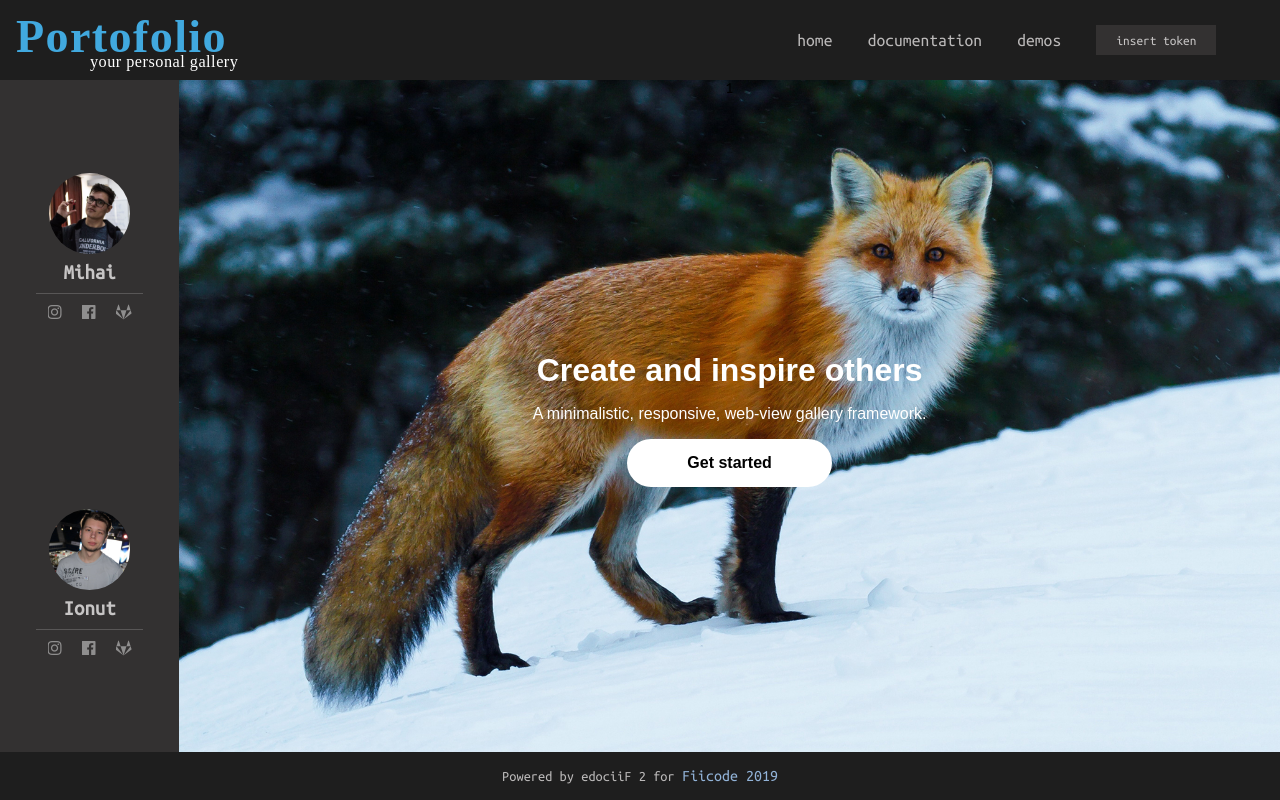
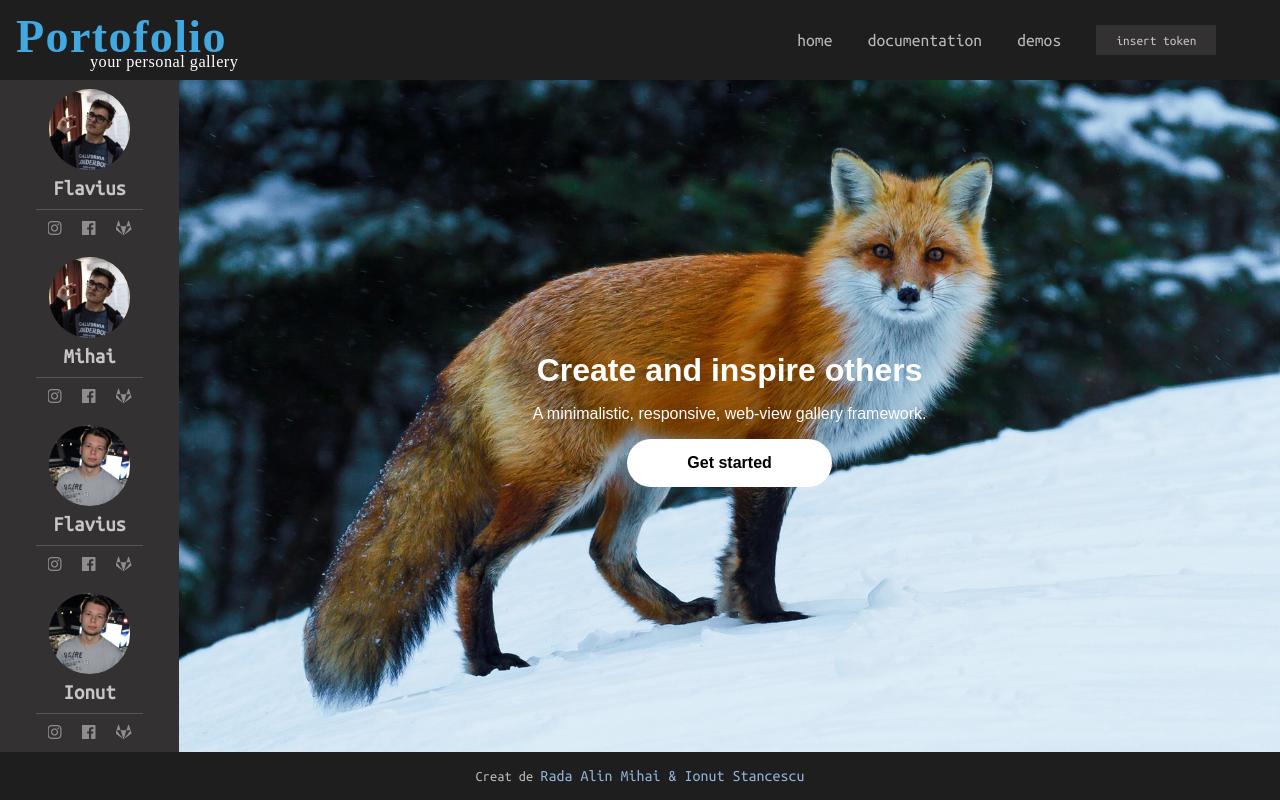
Before and after one commit to radaalinmihai/gallery-framework-v, a website: page frontend/index.html in a window 1280 px wide. Drawn offline with Linux system fonts and the light colour scheme.

Commit message:
Added Flavius back to the game

```diff
--- a/frontend/index.html
+++ b/frontend/index.html
@@ -4,7 +4,7 @@
 <head>
     <meta charset="UTF-8">
     <meta name="viewport" content="width=device-width, initial-scale=1.0">
-    <title>Portofolio</title>
+    <title>Portofolio v2</title>
     <!--- additions -->
     <link href="https://fonts.googleapis.com/css?family=Ubuntu+Mono" rel="stylesheet">
     <link rel="stylesheet" href="css/desktop.css">
@@ -49,12 +49,35 @@
 
                         <div class="container-items-list">
                             <img alt="" src="images/r1.jpg">
+                            <h1> Flavius </h1>
+                        </div>
+                        <p class="container-p">
+                            <a href="https://www.instagram.com/aflandrei/" class="instagram"><i class="fab fa-instagram"></i></a>
+                            <a href="https://www.facebook.com/aflaviusandrei" class="facebook"><i class="fab fa-facebook"></i></a>
+                            <a href="https://gitlab.com/aflandrei" class="gitlab"><i class="fab fa-gitlab"></i></a>
+                        </p>
+                    </li>
+                    <li>
+
+                        <div class="container-items-list">
+                            <img alt="" src="images/r1.jpg">
                             <h1> Mihai </h1>
                         </div>
                         <p class="container-p">
                             <a href="https://www.instagram.com/mihai_alin796/" class="instagram"><i class="fab fa-instagram"></i></a>
                             <a href="https://www.facebook.com/mihai.alin.796" class="facebook"><i class="fab fa-facebook"></i></a>
                             <a href="https://gitlab.com/DontStealMyCodePls" class="gitlab"><i class="fab fa-gitlab"></i></a>
+                        </p>
+                    </li>
+                    <li>
+                        <div class="container-items-list">
+                            <img alt="" src="images/i2.jpg">
+                            <h1> Flavius </h1>
+                        </div>
+                        <p class="container-p">
+                            <a href="https://www.instagram.com/aflandrei/" class="instagram"><i class="fab fa-instagram"></i></a>
+                            <a href="https://www.facebook.com/aflaviusandrei" class="facebook"><i class="fab fa-facebook"></i></a>
+                            <a href="https://gitlab.com/aflandrei" class="gitlab"><i class="fab fa-gitlab"></i></a>
                         </p>
                     </li>
                     <li>
@@ -358,7 +381,7 @@
         </ul>
         </div>
         --->
-        <p class="footerp">Powered by edociiF 2 for <a href="#">Fiicode 2019</a></p>
+        <p class="footerp">Creat de <a href="#">Rada Alin Mihai & Ionut Stancescu</a></p>
     </footer>
 
 
```
